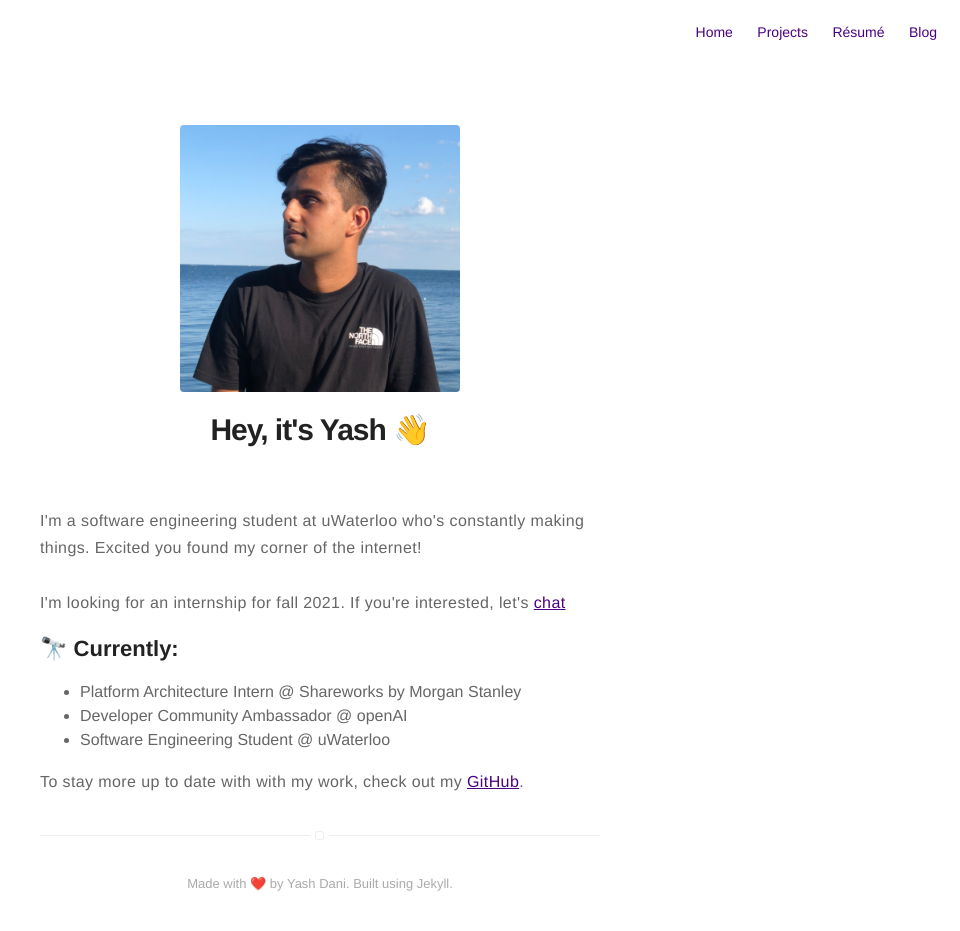
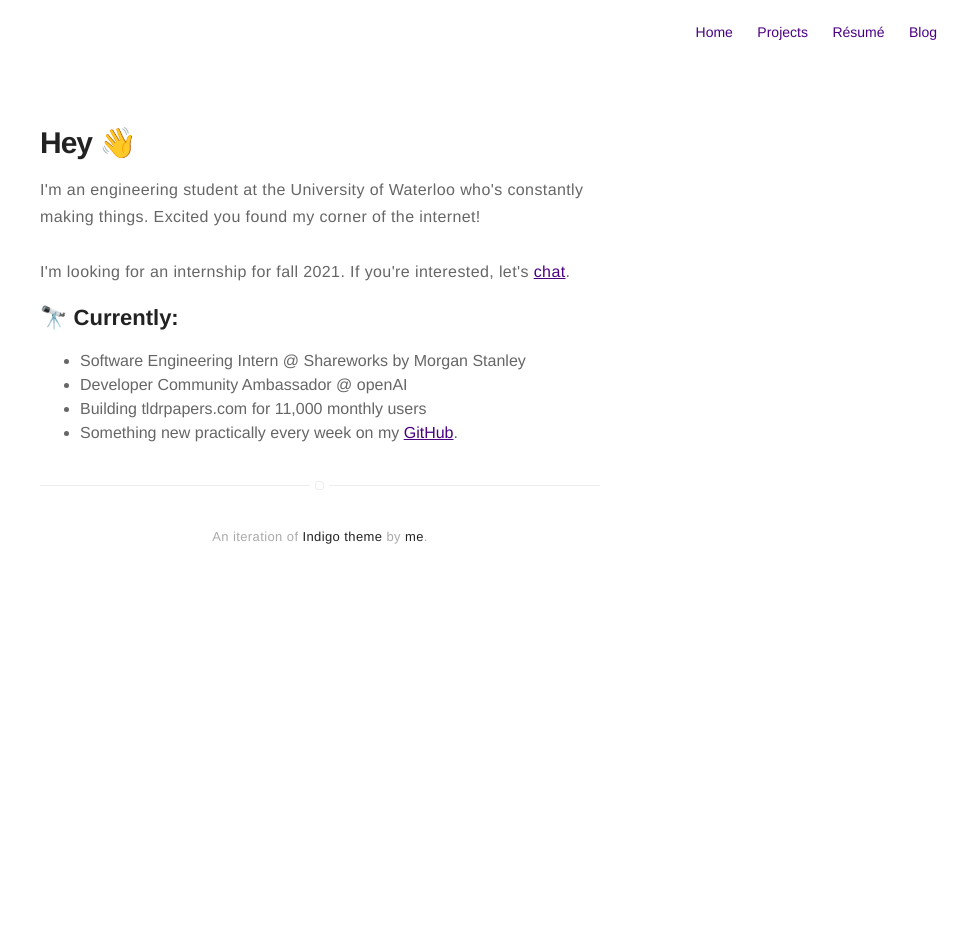
Before and after one commit to yash-dani/yash-dani.github.io, a Jekyll site: the page built from about.md, in a window 1280 px wide. Shown: the whole page, without its empty margins (320-1280 px from the left). Built offline with Jekyll 4.4.1, drawn with Linux system fonts in a browser that asks for light colours; after the commit the page ends 900 px from its top, so only the background shows below that.

Commit message:
iteration

```diff
--- a/_includes/footer.html
+++ b/_includes/footer.html
@@ -1,5 +1,6 @@
 <footer class="footer-main">
-    Made with &#10084;&#65039; by Yash Dani. Built using Jekyll.
-
-
+    <p class="extra">
+        An iteration of <a class="link" href="https://github.com/sergiokopplin/indigo">Indigo theme</a>
+        by <a class="link" href="{{ site.url/about }}">me</a>.
+    </p>
 </footer>
--- a/_includes/header.html
+++ b/_includes/header.html
@@ -7,7 +7,7 @@
 {% if showHeader == true %}
     <header class="header-home {% if site.animation %}animated{% endif %}">
         {% if site.about %}
-            <a class="link" href="{{ site.url }}/about">
+            <a class="link" href="{{ site.url }}/">
                 <img class="selfie" alt="{{ site.name }}" src="{% if site.external-image %}{{ site.picture }}{% else %}{{ site.url }}/{{ site.picture }}{% endif %}" />
             </a>
         {% else %}
--- a/_sass/base/general.sass
+++ b/_sass/base/general.sass
@@ -53,7 +53,7 @@ ol
 
 img,
 pre,
-iframe
+iframes
 	max-width: 100%
 
 img,
--- a/about.md
+++ b/about.md
@@ -2,19 +2,16 @@
 title: About
 layout: page
 ---
-![Profile Image]({% if site.external-image %}{{ site.picture }}{% else %}{{ site.url }}/{{ site.picture }}{% endif %})
+<h1 style="text-align:left; margin-bottom:0px">Hey 👋</h1>
 
-<h1>Hey, it's Yash 👋</h1>
+<p>I'm an engineering student at the University of Waterloo who's constantly making things. Excited you found my corner of the internet!<br><br>
 
-<p>I'm a software engineering student at uWaterloo who's constantly making things. Excited you found my corner of the internet!<br><br>
-
-I'm looking for an internship for fall 2021. If you're interested, let's <a href="https://www.linkedin.com/in/ydani/">chat</a></p>
+I'm looking for an internship for fall 2021. If you're interested, let's <a href="https://www.linkedin.com/in/ydani/">chat</a>.</p>
 
 <h2>🔭 Currently:</h2>
 <ul class="skill-list">
-	<li>Platform Architecture Intern @ Shareworks by Morgan Stanley</li>
+	<li>Software Engineering Intern @ Shareworks by Morgan Stanley</li>
 	<li>Developer Community Ambassador @ openAI</li>
-	<li>Software Engineering Student @ uWaterloo</li>
+	<li>Building tldrpapers.com for 11,000 monthly users</li>
+	<li>Something new practically every week on my <a href="https://github.com/yash-dani">GitHub</a>.</li>
 </ul>
-
-<p>To stay more up to date with with my work, check out my <a href="https://github.com/yash-dani">GitHub</a>.
```
